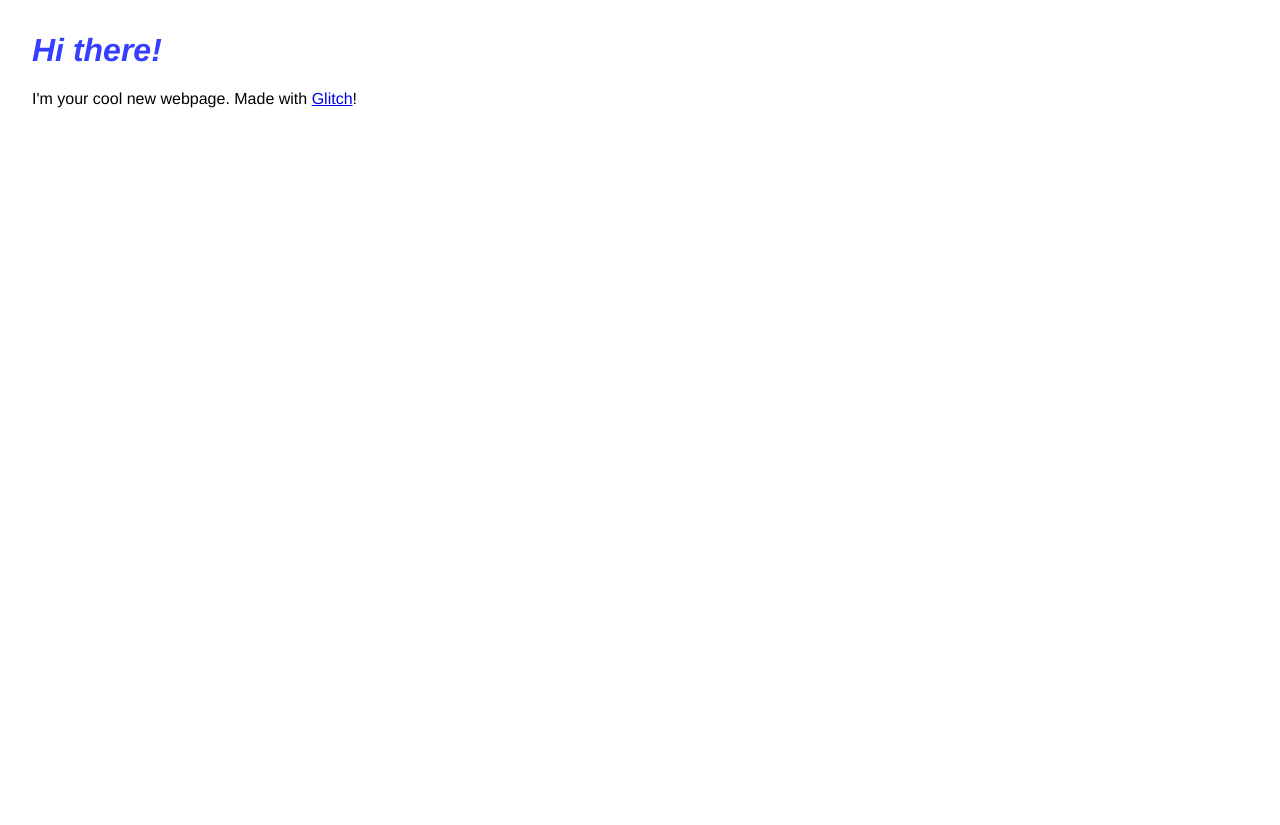
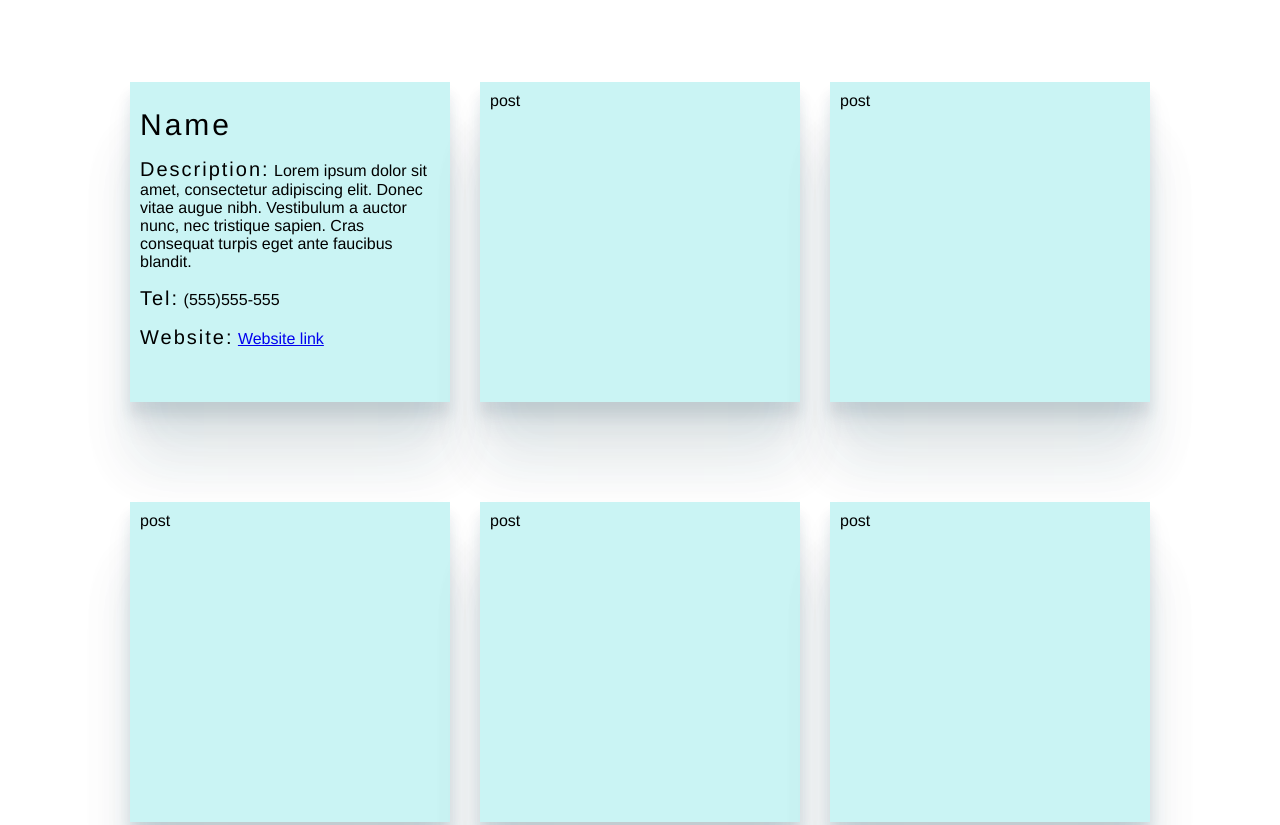
Before and after one commit to cmiciano/-eyes-_mentalhealth, a plain HTML site: page Resources.html in a window 1280 px wide. Shown: the top 825 px of the page. Before the commit the page ends 800 px from the top, so only its background shows below. Drawn offline with Linux system fonts and the light colour scheme.

Commit message:
resources and css basic layout

```diff
--- a/Resources.html
+++ b/Resources.html
@@ -8,17 +8,53 @@
     <title>Hello!</title>
 
     <!-- import the webpage's stylesheet -->
-    <link rel="stylesheet" href="/style.css">
+    <link rel="stylesheet" href="style.css">
 
     <!-- import the webpage's javascript file -->
     <script src="/script.js" defer></script>
   </head>
   <body>
-    <h1>Hi there!</h1>
 
-    <p>
-      I'm your cool new webpage. Made with <a href="https://glitch.com">Glitch</a>!
-    </p>
+    <div class="row">
+      <div class="smallpost resource">
+        <p><span class = "resourceName">Name</span></p>
+        <p>
+          <span class = "resourceHeading">Description:</span>
+          <span>Lorem ipsum dolor sit amet, consectetur adipiscing elit. Donec vitae augue nibh.
+            Vestibulum a auctor nunc, nec tristique sapien. Cras consequat turpis eget ante faucibus blandit.
+          </span>
+        </p>
+        <p>
+          <span class = "resourceHeading">Tel:</span>
+          <span>(555)555-555</span>
+        </p>
+        <p>
+          <span class = "resourceHeading">Website:</span>
+          <a href="mentalhealth.org">Website link</a>
+        </p>
+      </div>
+      <div class="smallpost resource">
+        <span>post</span>
+      </div>
+      <div class="smallpost resource">
+        <span>post</span>
+      </div>
+      <div class="smallpost resource">
+        <span>post</span>
+      </div>
+      <div class="smallpost resource">
+        <span>post</span>
+      </div>
+      <div class="smallpost resource">
+        <span>post</span>
+      </div>
+      <div class="smallpost resource">
+        <span>post</span>
+      </div>
+      <div class="smallpost resource">
+        <span>post</span>
+      </div>
+    </div>
 
   </body>
 </html>
--- a/style.css
+++ b/style.css
@@ -9,3 +9,31 @@ body {
     font-style: italic;
     color: #373fff;
   }
+
+  .row {
+    display: flex;
+    flex-wrap: wrap;
+    justify-content: center;
+  }
+
+  .smallpost {
+    height: 300px;
+    width: 300px;
+    background-color: #CAF4F4;
+    margin: 50px 15px;
+    box-shadow: 0px 12px 12px rgba(28, 65, 84, 0.1), 0px 24px 24px rgba(28, 65, 84, 0.08), 0px 64px 48px rgba(28, 65, 84, 0.08), 0px 64px 64px rgba(28, 65, 84, 0.04);
+  }
+
+  .resource {
+    padding: 10px;
+  }
+
+  .resourceName {
+    font-size: 30px;
+    letter-spacing: 3px;
+  }
+
+  .resourceHeading {
+    font-size: 20px;
+    letter-spacing: 2px;
+  }
```
